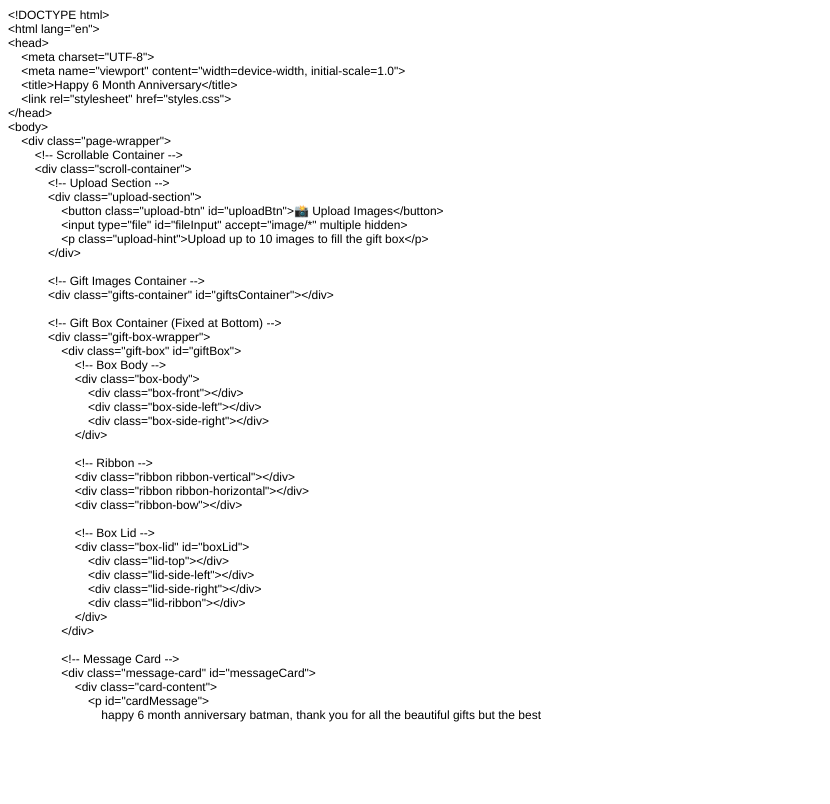
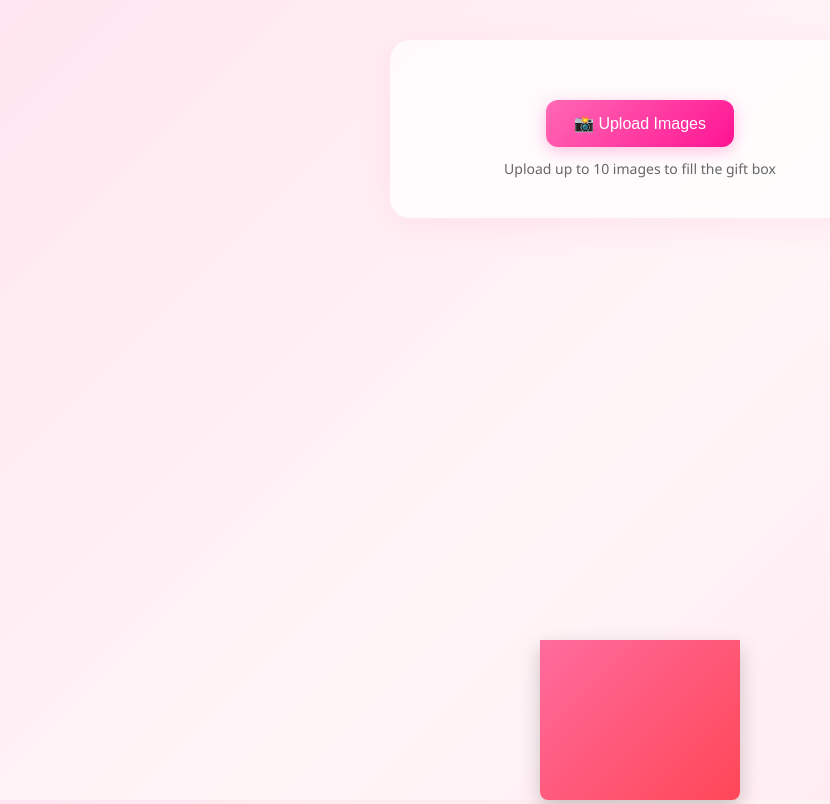
Before and after one commit to pratyasha19roy/anniversary-gift-box, a plain HTML site: page index.html in a window 1280 px wide. Shown: the top 804 px of the page, without its empty margins (0-830 px from the left). Drawn offline with Linux system fonts and the light colour scheme.

Commit message:
index.html

```diff
--- a/index.html
+++ b/index.html
@@ -1,67 +1,74 @@
-<!DOCTYPE html PUBLIC "-//W3C//DTD HTML 4.01//EN" "http://www.w3.org/TR/html4/strict.dtd">
-<html>
+<!DOCTYPE html>
+<html lang="en">
 <head>
-  <meta http-equiv="Content-Type" content="text/html; charset=utf-8">
-  <meta http-equiv="Content-Style-Type" content="text/css">
-  <title></title>
-  <meta name="Generator" content="Cocoa HTML Writer">
-  <meta name="CocoaVersion" content="2685.1">
-  <style type="text/css">
-    p.p1 {margin: 0.0px 0.0px 0.0px 0.0px; font: 12.0px Helvetica}
-    p.p2 {margin: 0.0px 0.0px 0.0px 0.0px; font: 12.0px Helvetica; min-height: 14.0px}
-  </style>
+    <meta charset="UTF-8">
+    <meta name="viewport" content="width=device-width, initial-scale=1.0">
+    <title>Happy 6 Month Anniversary</title>
+    <link rel="stylesheet" href="styles.css">
 </head>
 <body>
-<p class="p1">&lt;!DOCTYPE html&gt;</p>
-<p class="p1">&lt;html lang="en"&gt;</p>
-<p class="p1">&lt;head&gt;</p>
-<p class="p1"><span class="Apple-converted-space">    </span>&lt;meta charset="UTF-8"&gt;</p>
-<p class="p1"><span class="Apple-converted-space">    </span>&lt;meta name="viewport" content="width=device-width, initial-scale=1.0"&gt;</p>
-<p class="p1"><span class="Apple-converted-space">    </span>&lt;title&gt;Happy 6 Month Anniversary&lt;/title&gt;</p>
-<p class="p1"><span class="Apple-converted-space">    </span>&lt;link rel="stylesheet" href="styles.css"&gt;</p>
-<p class="p1">&lt;/head&gt;</p>
-<p class="p1">&lt;body&gt;</p>
-<p class="p1"><span class="Apple-converted-space">    </span>&lt;div class="page-wrapper"&gt;</p>
-<p class="p1"><span class="Apple-converted-space">        </span>&lt;!-- Scrollable Container --&gt;</p>
-<p class="p1"><span class="Apple-converted-space">        </span>&lt;div class="scroll-container"&gt;</p>
-<p class="p1"><span class="Apple-converted-space">            </span>&lt;!-- Upload Section --&gt;</p>
-<p class="p1"><span class="Apple-converted-space">            </span>&lt;div class="upload-section"&gt;</p>
-<p class="p1"><span class="Apple-converted-space">                </span>&lt;button class="upload-btn" id="uploadBtn"&gt;📸 Upload Images&lt;/button&gt;</p>
-<p class="p1"><span class="Apple-converted-space">                </span>&lt;input type="file" id="fileInput" accept="image/*" multiple hidden&gt;</p>
-<p class="p1"><span class="Apple-converted-space">                </span>&lt;p class="upload-hint"&gt;Upload up to 10 images to fill the gift box&lt;/p&gt;</p>
-<p class="p1"><span class="Apple-converted-space">            </span>&lt;/div&gt;</p>
-<p class="p2"><br></p>
-<p class="p1"><span class="Apple-converted-space">            </span>&lt;!-- Gift Images Container --&gt;</p>
-<p class="p1"><span class="Apple-converted-space">            </span>&lt;div class="gifts-container" id="giftsContainer"&gt;&lt;/div&gt;</p>
-<p class="p2"><br></p>
-<p class="p1"><span class="Apple-converted-space">            </span>&lt;!-- Gift Box Container (Fixed at Bottom) --&gt;</p>
-<p class="p1"><span class="Apple-converted-space">            </span>&lt;div class="gift-box-wrapper"&gt;</p>
-<p class="p1"><span class="Apple-converted-space">                </span>&lt;div class="gift-box" id="giftBox"&gt;</p>
-<p class="p1"><span class="Apple-converted-space">                    </span>&lt;!-- Box Body --&gt;</p>
-<p class="p1"><span class="Apple-converted-space">                    </span>&lt;div class="box-body"&gt;</p>
-<p class="p1"><span class="Apple-converted-space">                        </span>&lt;div class="box-front"&gt;&lt;/div&gt;</p>
-<p class="p1"><span class="Apple-converted-space">                        </span>&lt;div class="box-side-left"&gt;&lt;/div&gt;</p>
-<p class="p1"><span class="Apple-converted-space">                        </span>&lt;div class="box-side-right"&gt;&lt;/div&gt;</p>
-<p class="p1"><span class="Apple-converted-space">                    </span>&lt;/div&gt;</p>
-<p class="p2"><br></p>
-<p class="p1"><span class="Apple-converted-space">                    </span>&lt;!-- Ribbon --&gt;</p>
-<p class="p1"><span class="Apple-converted-space">                    </span>&lt;div class="ribbon ribbon-vertical"&gt;&lt;/div&gt;</p>
-<p class="p1"><span class="Apple-converted-space">                    </span>&lt;div class="ribbon ribbon-horizontal"&gt;&lt;/div&gt;</p>
-<p class="p1"><span class="Apple-converted-space">                    </span>&lt;div class="ribbon-bow"&gt;&lt;/div&gt;</p>
-<p class="p2"><br></p>
-<p class="p1"><span class="Apple-converted-space">                    </span>&lt;!-- Box Lid --&gt;</p>
-<p class="p1"><span class="Apple-converted-space">                    </span>&lt;div class="box-lid" id="boxLid"&gt;</p>
-<p class="p1"><span class="Apple-converted-space">                        </span>&lt;div class="lid-top"&gt;&lt;/div&gt;</p>
-<p class="p1"><span class="Apple-converted-space">                        </span>&lt;div class="lid-side-left"&gt;&lt;/div&gt;</p>
-<p class="p1"><span class="Apple-converted-space">                        </span>&lt;div class="lid-side-right"&gt;&lt;/div&gt;</p>
-<p class="p1"><span class="Apple-converted-space">                        </span>&lt;div class="lid-ribbon"&gt;&lt;/div&gt;</p>
-<p class="p1"><span class="Apple-converted-space">                    </span>&lt;/div&gt;</p>
-<p class="p1"><span class="Apple-converted-space">                </span>&lt;/div&gt;</p>
-<p class="p2"><br></p>
-<p class="p1"><span class="Apple-converted-space">                </span>&lt;!-- Message Card --&gt;</p>
-<p class="p1"><span class="Apple-converted-space">                </span>&lt;div class="message-card" id="messageCard"&gt;</p>
-<p class="p1"><span class="Apple-converted-space">                    </span>&lt;div class="card-content"&gt;</p>
-<p class="p1"><span class="Apple-converted-space">                        </span>&lt;p id="cardMessage"&gt;</p>
-<p class="p1"><span class="Apple-converted-space">                            </span>happy 6 month anniversary batman, thank you for all the beautiful gifts but the best</p>
+    <div class="page-wrapper">
+        <!-- Scrollable Container -->
+        <div class="scroll-container">
+            <!-- Upload Section -->
+            <div class="upload-section">
+                <button class="upload-btn" id="uploadBtn">📸 Upload Images</button>
+                <input type="file" id="fileInput" accept="image/*" multiple hidden>
+                <p class="upload-hint">Upload up to 10 images to fill the gift box</p>
+            </div>
+
+            <!-- Gift Images Container -->
+            <div class="gifts-container" id="giftsContainer"></div>
+
+            <!-- Gift Box Container (Fixed at Bottom) -->
+            <div class="gift-box-wrapper">
+                <div class="gift-box" id="giftBox">
+                    <!-- Box Body -->
+                    <div class="box-body">
+                        <div class="box-front"></div>
+                        <div class="box-side-left"></div>
+                        <div class="box-side-right"></div>
+                    </div>
+
+                    <!-- Ribbon -->
+                    <div class="ribbon ribbon-vertical"></div>
+                    <div class="ribbon ribbon-horizontal"></div>
+                    <div class="ribbon-bow"></div>
+
+                    <!-- Box Lid -->
+                    <div class="box-lid" id="boxLid">
+                        <div class="lid-top"></div>
+                        <div class="lid-side-left"></div>
+                        <div class="lid-side-right"></div>
+                        <div class="lid-ribbon"></div>
+                    </div>
+                </div>
+
+                <!-- Message Card -->
+                <div class="message-card" id="messageCard">
+                    <div class="card-content">
+                        <p id="cardMessage">
+                            happy 6 month anniversary batman, thank you for all the beautiful gifts but the best gift has always been YOUR LOVE
+                        </p>
+                    </div>
+                </div>
+            </div>
+        </div>
+    </div>
+
+    <!-- Tooltip -->
+    <div class="tooltip" id="tooltip"></div>
+
+    <!-- Modal for Editing Hover Text -->
+    <div class="modal" id="editModal">
+        <div class="modal-content">
+            <h2>Edit Hover Text</h2>
+            <input type="text" id="hoverTextInput" placeholder="Enter hover text...">
+            <button id="saveHoverText">Save</button>
+            <button id="cancelEdit">Cancel</button>
+        </div>
+    </div>
+
+    <script src="script.js"></script>
 </body>
 </html>
```
